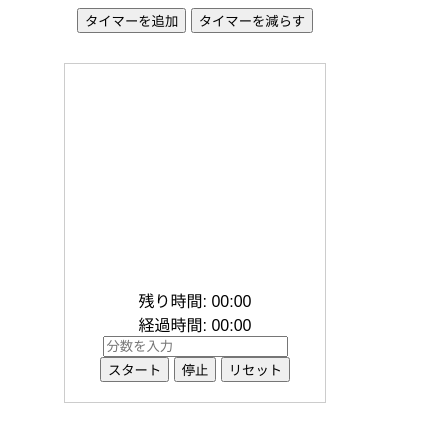
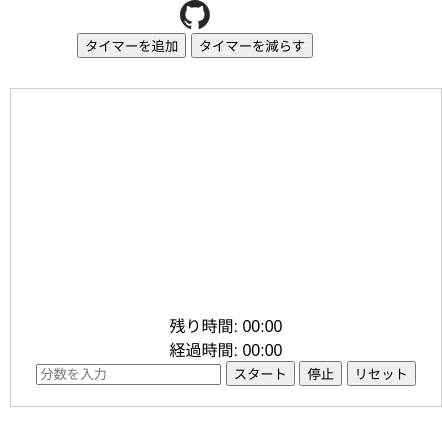
Before and after one commit to K-tsubasa-943/timer, a plain HTML site: page index.html in a window 390 px wide. Shown: the whole page, 442 px wide, since content can reach past the window. Drawn offline with Linux system fonts and the light colour scheme.

Commit message:
githubページのリンク追加

```diff
--- a/index.html
+++ b/index.html
@@ -3,10 +3,15 @@
 <head>
     <meta charset="UTF-8">
     <meta name="viewport" content="width=device-width, initial-scale=1.0">
-    <title>タイムキーパー</title>
+    <title>タイマーアプリ</title>
     <link rel="stylesheet" href="styles.css">
 </head>
 <body>
+    <section id="githubLinkWrapper">
+        <a href="https://github.com/K-tsubasa-943/timer" target="_blank">
+            <img src="images/github-mark.svg" id="githubMarkSVG" />
+        </a>
+    </section>
     <div id="controls">
         <button id="add-timer-button">タイマーを追加</button>
         <button id="remove-timer-button">タイマーを減らす</button>
--- a/styles.css
+++ b/styles.css
@@ -1,8 +1,24 @@
+/* 基本のCSS */
 body {
     display: flex;
     flex-direction: column;
-    align-items: center;
+    align-items: center; /* 水平方向に中央寄せ */
     font-family: Arial, sans-serif;
+    height: 100vh; /* ビューポートの高さいっぱいに設定 */
+    margin: 0; /* ボディのデフォルトのマージンをリセット */
+}
+
+section#githubjump {
+    position: absolute;
+    top: 0;
+    left: 0;
+    height: 30px;
+    width: 30px;
+    padding: 24px;
+}
+
+img#githubMarkSVG {
+    width: 30px;
 }
 
 #controls {
@@ -11,8 +27,9 @@ body {
 
 #timers-container {
     display: flex;
-    justify-content: center;
+    justify-content: center; /* 水平方向に中央寄せ */
     flex-wrap: wrap; /* タイマーが横並びになります */
+    align-items: flex-start; /* 垂直方向に上寄せ */
 }
 
 .timer {
@@ -22,3 +39,28 @@ body {
     text-align: center;
     width: 220px; /* タイマーの横幅を指定 */
 }
+
+/* パソコン向けの画面設定 */
+@media screen and (min-width: 768px) {
+    body {
+        /* パソコン向けのスタイル設定 */
+        justify-content: center; /* 垂直方向に中央寄せ */
+        align-items: center; /* 水平方向に中央寄せ */
+    }
+
+    /* ここにパソコン向けのその他のスタイルを追加 */
+}
+
+/* スマートフォン向けの画面設定 */
+@media screen and (max-width: 767px) {
+    /* スマートフォン向けの特定のスタイルを追加 */
+    #timers-container {
+        /* スマートフォン向けのスタイル設定 */
+        flex-direction: column; /* タイマーを縦並びに */
+    }
+
+    .timer {
+        /* スマートフォン向けのスタイル設定 */
+        width: 100%; /* タイマーの幅を100%に設定 */
+    }
+}
```
Also changed, not shown: images/github-mark.svg (added).
